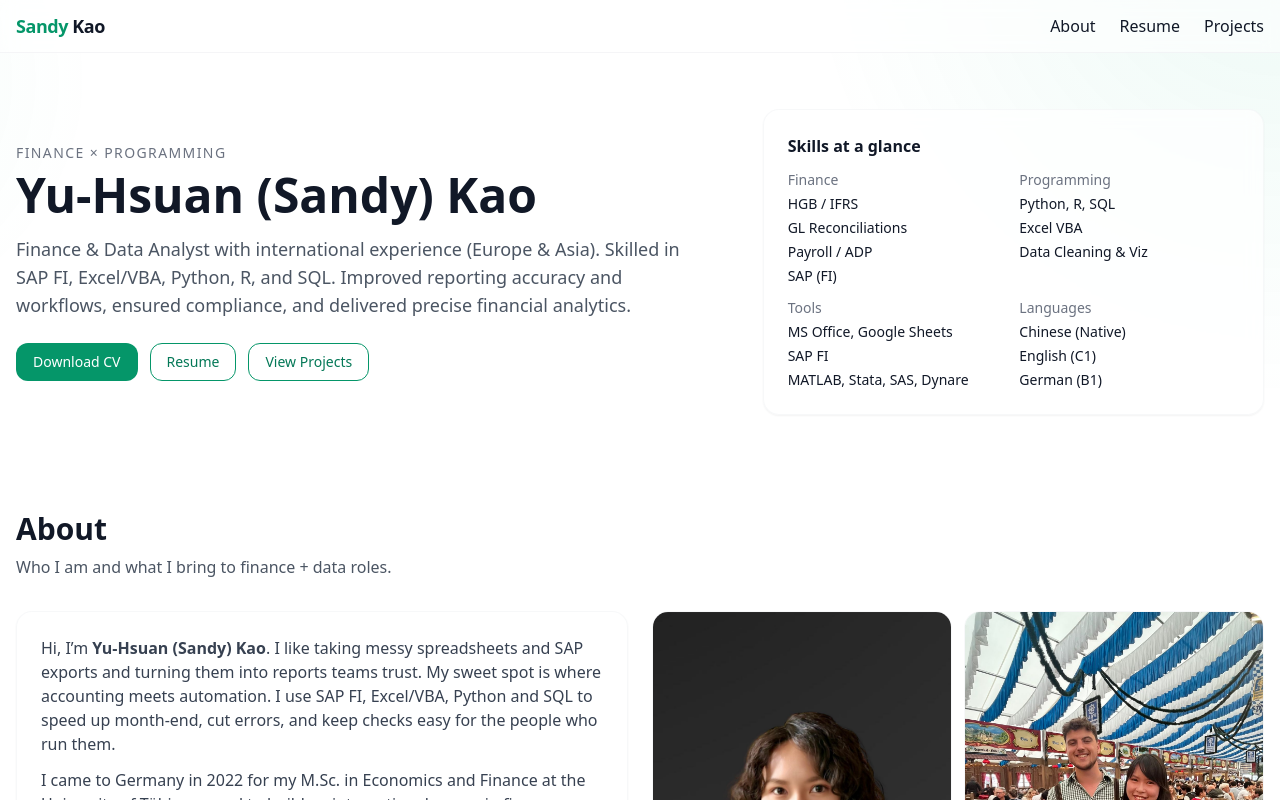
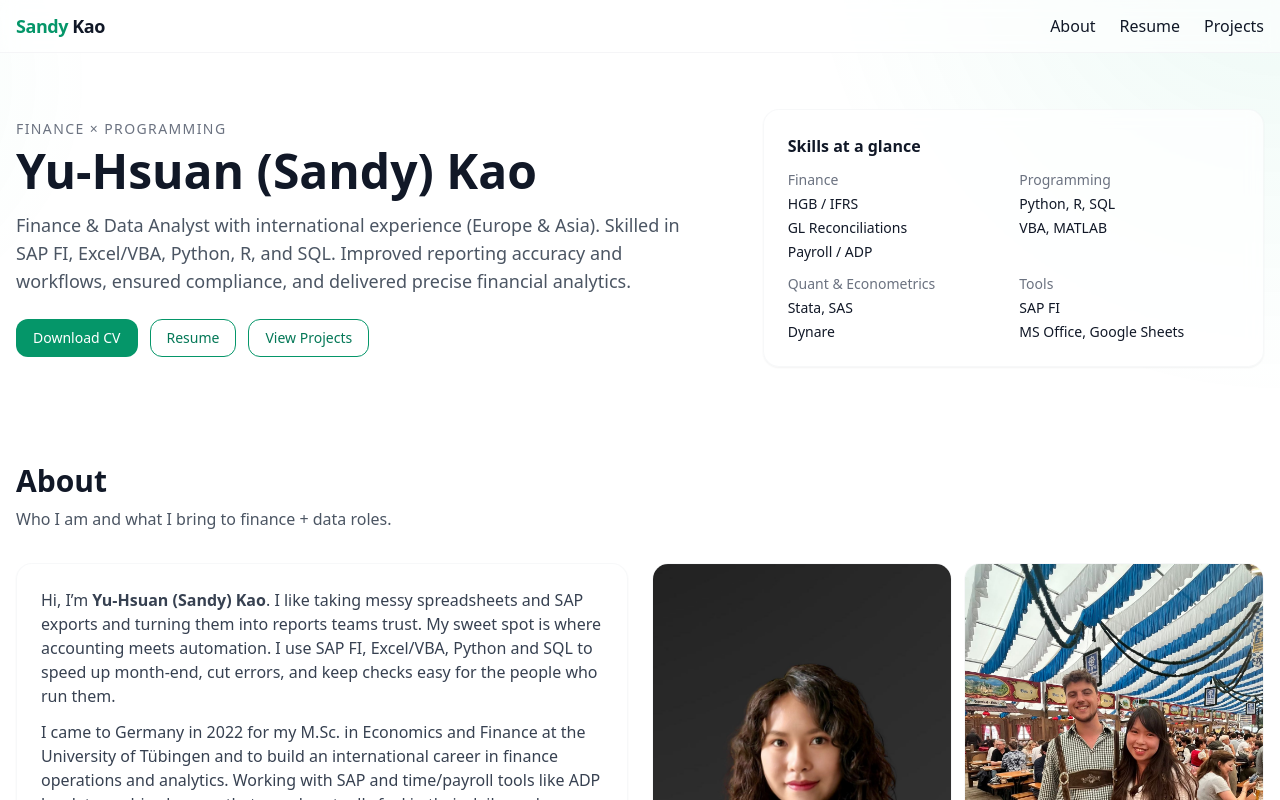
Before and after one commit to SandyKao0301/SandyKao, a Next.js app: page / in a window 1280 px wide. Shown: the top 800 px of the page. Built offline with nearby package versions, Linux system fonts and the light colour scheme.

Commit message:
Update page.tsx

```diff
--- a/app/page.tsx
+++ b/app/page.tsx
@@ -49,31 +49,27 @@ export default function Page() {
                     <li>HGB / IFRS</li>
                     <li>GL Reconciliations</li>
                     <li>Payroll / ADP</li>
-                    <li>SAP (FI)</li>
                   </ul>
                 </div>
                 <div>
                   <div className="text-gray-500">Programming</div>
                   <ul className="mt-1 space-y-1">
                     <li>Python, R, SQL</li>
-                    <li>Excel VBA</li>
-                    <li>Data Cleaning & Viz</li>
+                    <li>VBA, MATLAB</li>
+                  </ul>
+                </div>
+                <div>
+                  <div className="text-gray-500">Quant &amp; Econometrics</div>
+                  <ul className="mt-1 space-y-1">
+                    <li>Stata, SAS</li>
+                    <li>Dynare</li>
                   </ul>
                 </div>
                 <div>
                   <div className="text-gray-500">Tools</div>
                   <ul className="mt-1 space-y-1">
+                    <li>SAP FI</li>
                     <li>MS Office, Google Sheets</li>
-                    <li>SAP FI</li>
-                    <li>MATLAB, Stata, SAS, Dynare</li>
-                  </ul>
-                </div>
-                <div>
-                  <div className="text-gray-500">Languages</div>
-                  <ul className="mt-1 space-y-1">
-                    <li>Chinese (Native)</li>
-                    <li>English (C1)</li>
-                    <li>German (B1)</li>
                   </ul>
                 </div>
               </div>
```
